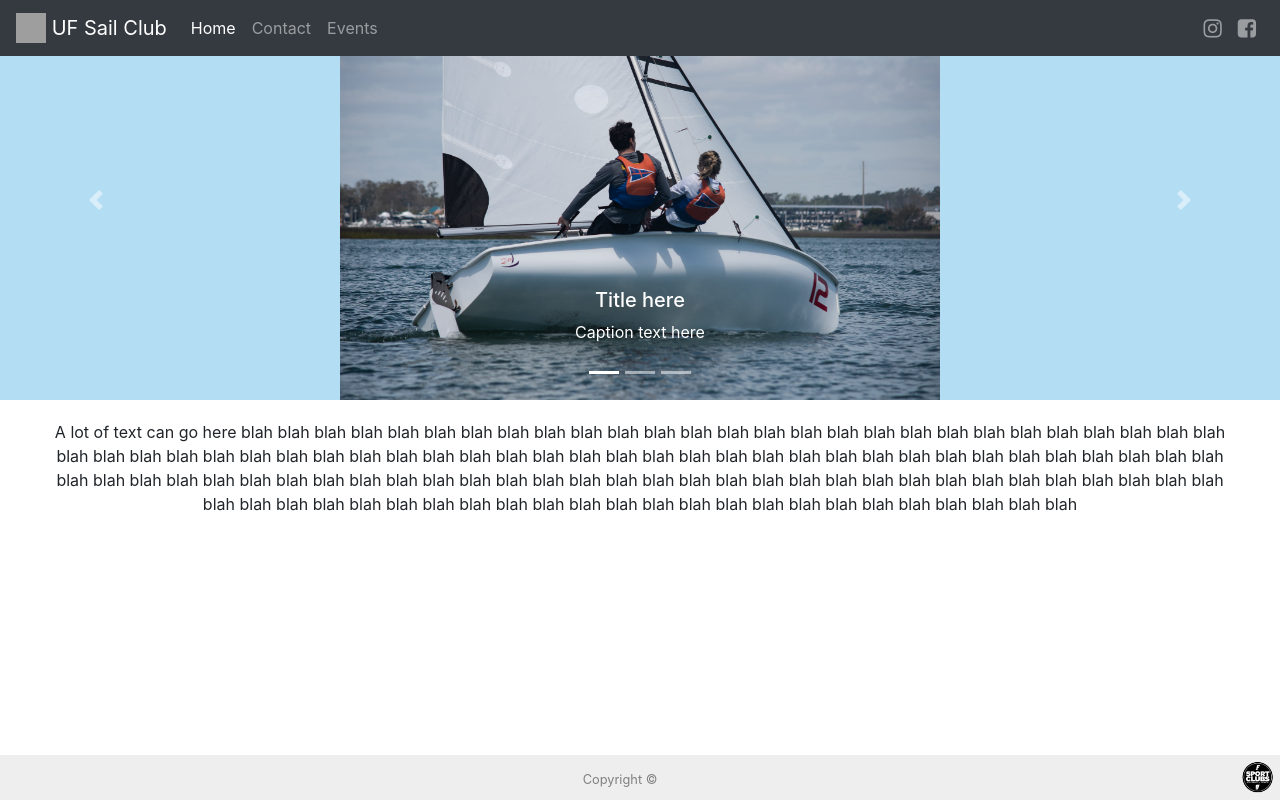
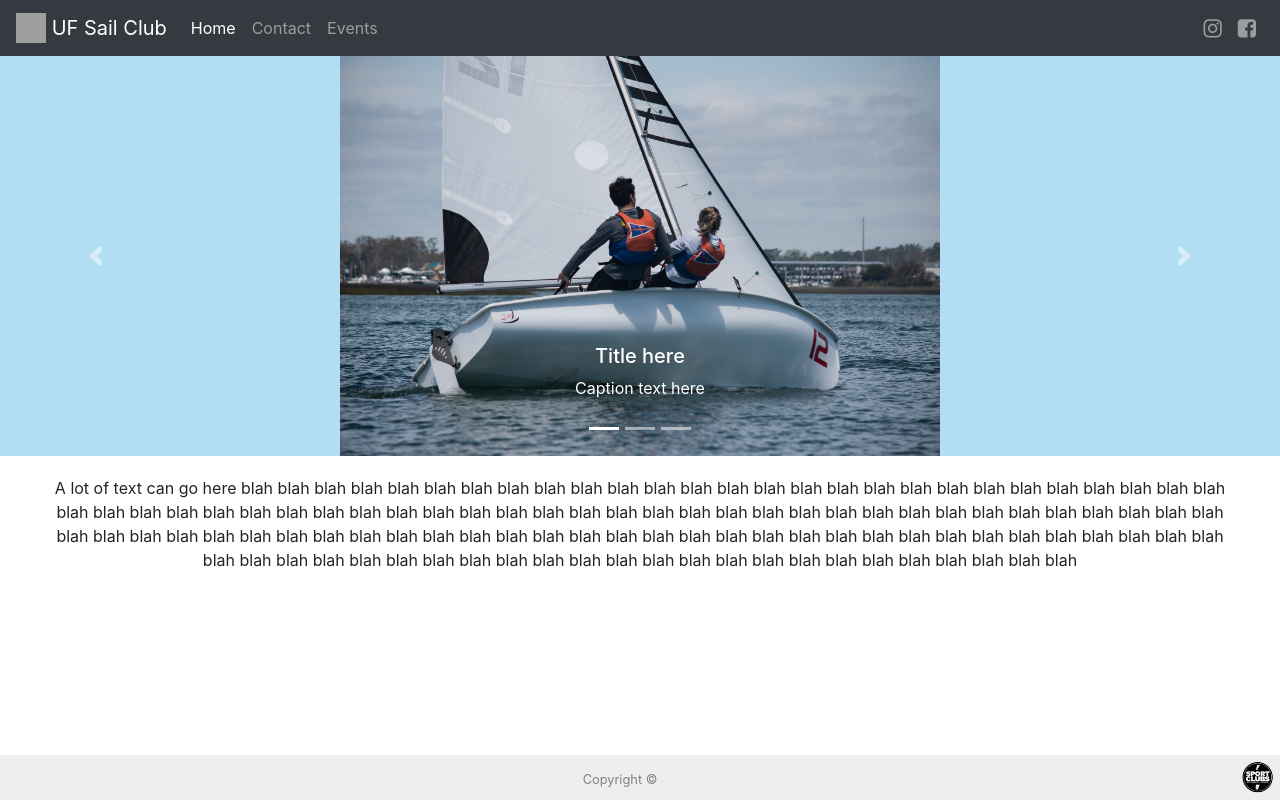
Before and after one commit to gonzalezg2/SWEproject, a Django app: page / in a window 1280 px wide. Run offline with Django 3.2, Linux system fonts and the light colour scheme; some libraries are stand-ins or nearby versions; grey boxes are pictures that could not be loaded.

Commit message:
fix floating navbar hiding content

```diff
--- a/UFSailWebsite/Information/templates/Information/base.html
+++ b/UFSailWebsite/Information/templates/Information/base.html
@@ -6,7 +6,7 @@
   <meta charset="utf-8">
   <meta name="viewport" content="width=device-width, initial-scale=1, shrink-to-fit=no">
   <link rel="stylesheet" href="{% static 'css/bootstrap.min.css' %}">
-  <link rel="stylesheet" href="{% static 'footer.css' %}">
+  <link rel="stylesheet" href="{% static 'header+footer.css' %}">
   <!-- For social media icons -->
   <link rel="stylesheet" href="https://cdnjs.cloudflare.com/ajax/libs/font-awesome/4.7.0/css/font-awesome.min.css">
   {% block stylesheets %}{% endblock %}
--- a/UFSailWebsite/static/footer.css
+++ b/UFSailWebsite/static/header+footer.css
@@ -17,6 +17,8 @@
 }
 
 body {
+  /* account for floating nav bar - TODO: find a better way? */
+  margin-top: 56px;
   /* account for footer */
   margin-bottom: 45px;
 }
```
